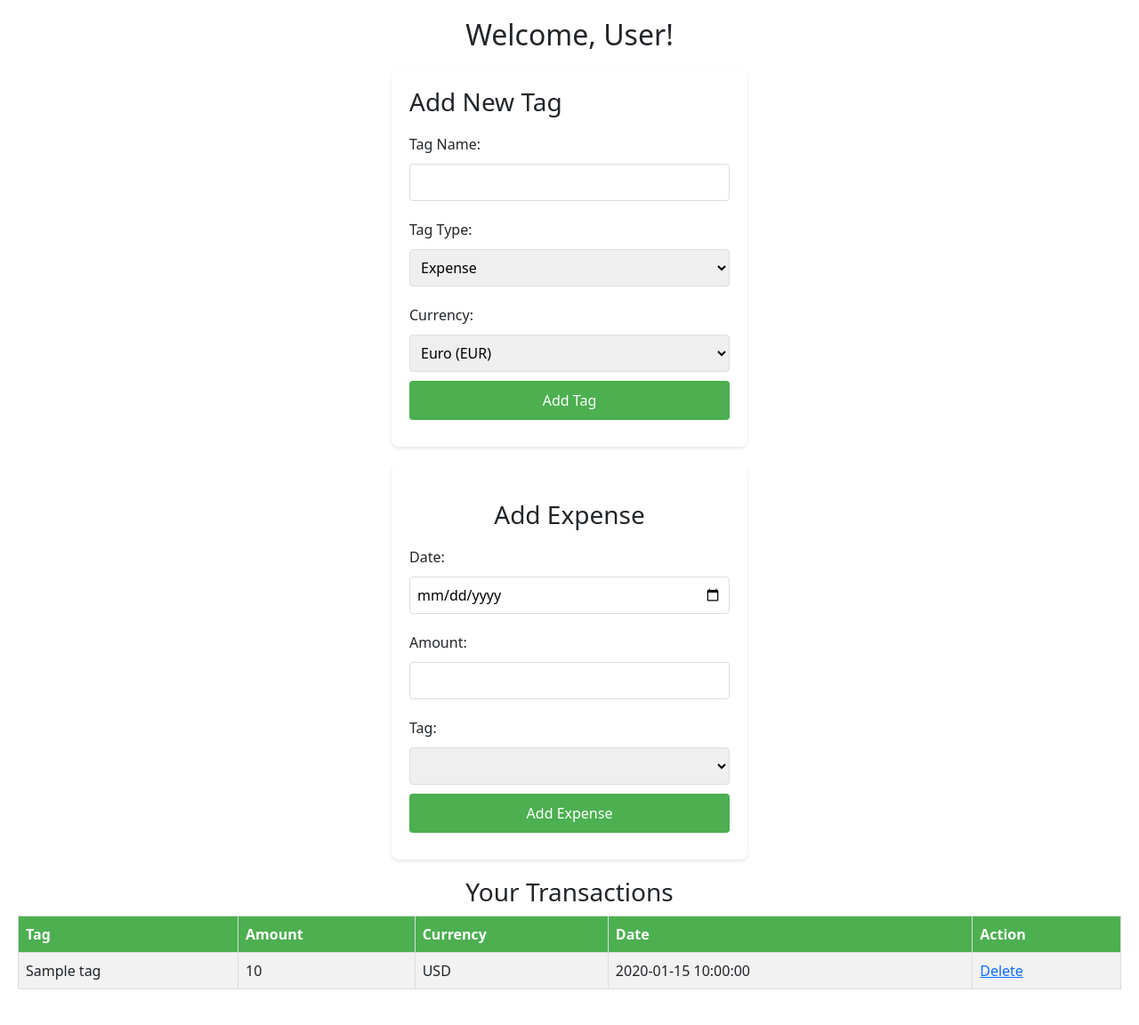
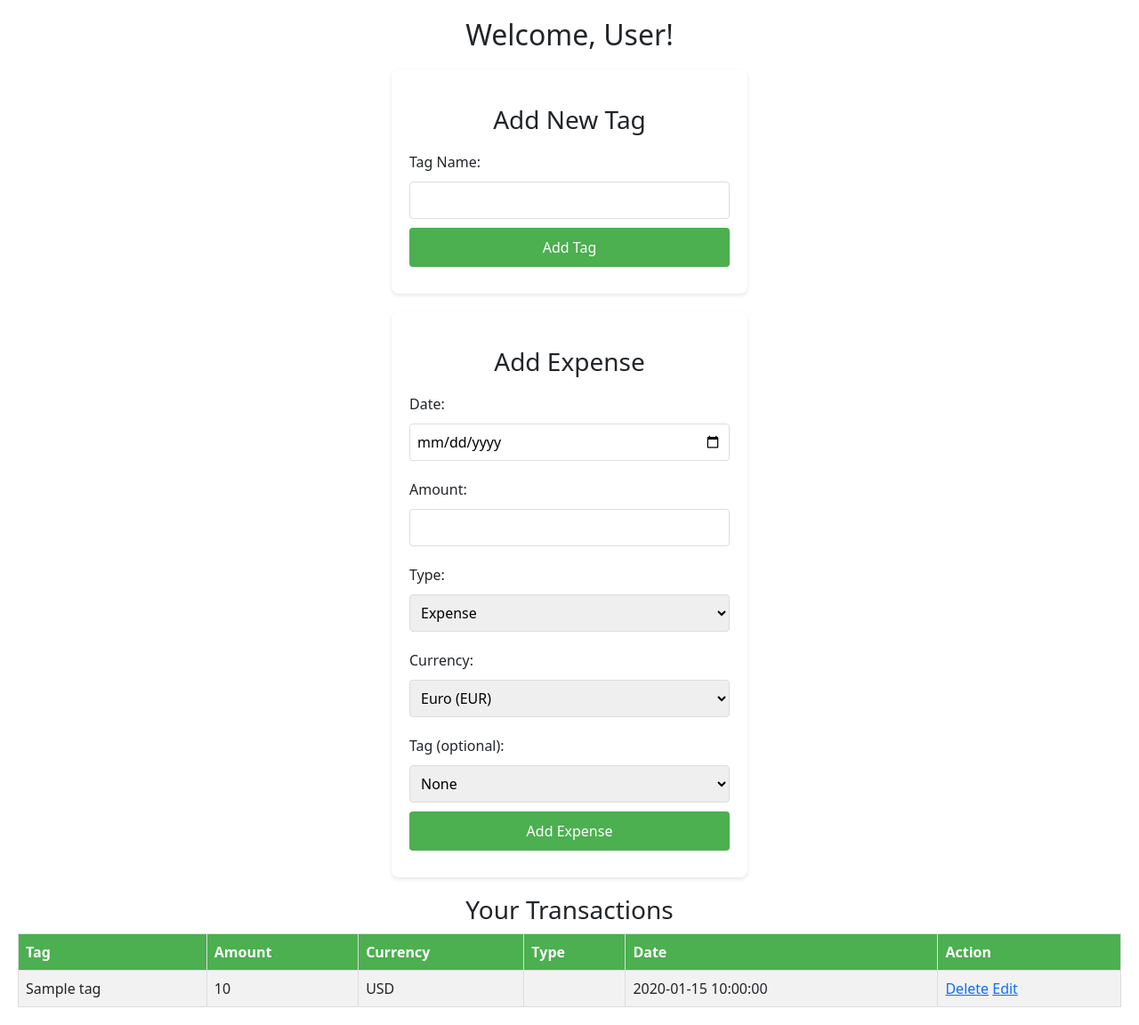
Before and after one commit to pemerut/pemerut-Basic-Expense-Tracking-Application, a PHP site: page / in a window 1280 px wide. Shown: the part 76-1228 px from the top of the page at 89% size. Before the commit the page ends 1188 px from the top, so only its background shows below. Run offline with PHP 8.4, Linux system fonts and the light colour scheme; the visitor is signed in with stand-in values (Sample User, id 1); tables that the repository leaves empty or names only in its code hold one stand-in row (values such as "Sample post"); data that the repository does not hold is empty; some libraries are stand-ins or nearby versions.

Commit message:
Update index.php

```diff
--- a/index.php
+++ b/index.php
@@ -34,12 +34,10 @@
 
     if ($_SERVER["REQUEST_METHOD"] === "POST" && isset($_POST["add_tag"])) {
         $tag_name = clean_input($_POST["tag_name"]);
-        $tag_type = $_POST["tag_type"];
-        $currency = isset($_POST["currency"]) ? $_POST["currency"] : 'EUR';
         $user_id = $_SESSION["user_id"];
 
-        $check = $connection->prepare("INSERT INTO tags (user_id, tag_name, type, currency) VALUES (?, ?, ?, ?)");
-        $check->bind_param("isss", $user_id, $tag_name, $tag_type, $currency);
+        $check = $connection->prepare("INSERT INTO tags (user_id, tag_name) VALUES (?, ?)");
+        $check->bind_param("is", $user_id, $tag_name);
         $check->execute();
 
         if ($check->affected_rows > 0) {
@@ -54,11 +52,13 @@
     if ($_SERVER["REQUEST_METHOD"] === "POST" && isset($_POST["add_expense"])) {
         $date = $_POST["date"];
         $amount = $_POST["amount"];
-        $tag_id = $_POST["tag"];
+        $tag_id = $_POST["tag"] ? $_POST["tag"] : NULL;
         $user_id = $_SESSION["user_id"];
+        $currency = $_POST["currency"];
+        $type = $_POST["type"];
 
-        $check = $connection->prepare("INSERT INTO transactions (user_id, tag_id, date, amount) VALUES (?, ?, ?, ?)");
-        $check->bind_param("iisd", $user_id, $tag_id, $date, $amount);
+        $check = $connection->prepare("INSERT INTO transactions (user_id, tag_id, type, currency, date, amount) VALUES (?, ?, ?, ?, ?, ?)");
+        $check->bind_param("iisssd", $user_id, $tag_id, $type, $currency, $date, $amount);
         $check->execute();
 
         if ($check->affected_rows > 0) {
@@ -70,7 +70,7 @@
         $check->close();
     }
 
-    $tags_check = $connection->prepare("SELECT tag_id, tag_name FROM tags WHERE user_id = ? AND type = 'expense'");
+    $tags_check = $connection->prepare("SELECT tag_id, tag_name FROM tags WHERE user_id = ?");
     $tags_check->bind_param("i", $_SESSION["user_id"]);
     $tags_check->execute();
     $tags_result = $tags_check->get_result();
@@ -78,22 +78,10 @@
     <h2 class="centered-title">Welcome, User!</h2>
 
     <div class="form-container">
-        <h3>Add New Tag</h3>
+        <h3  class="centered-title">Add New Tag</h3>
         <form method="post" action="<?php echo htmlspecialchars($_SERVER["PHP_SELF"]); ?>">
             <label for="tag_name">Tag Name:</label>
             <input type="text" name="tag_name" required><br>
-
-            <label for="tag_type">Tag Type:</label>
-            <select name="tag_type">
-                <option value="expense">Expense</option>
-                <option value="income">Income</option>
-            </select><br>
-            <label for="currency">Currency:</label>
-            <select name="currency">
-                <option value="EUR" selected>Euro (EUR)</option>
-                <option value="USD">US Dollar (USD)</option>
-                <option value="BGN">Bulgarian Lev (BGN)</option>
-            </select><br>
 
             <button type="submit" name="add_tag">Add Tag</button>
         </form>
@@ -107,10 +95,24 @@
             <label for="amount">Amount:</label>
             <input type="number" name="amount" step="0.01" required><br>
 
-            <label for="tag">Tag:</label>
+            <label for="type">Type:</label>
+            <select name="type">
+                <option value="expense">Expense</option>
+                <option value="income">Income</option>
+            </select><br>
+
+            <label for="currency">Currency:</label>
+            <select name="currency">
+                <option value="EUR">Euro (EUR)</option>
+                <option value="USD">US Dollar (USD)</option>
+                <option value="BGN">Bulgarian Lev (BGN)</option>
+            </select><br>
+
+            <label for="tag">Tag (optional):</label>
             <select name="tag">
+            <option value="">None</option>
             <?php
-                while($row = $tags_result->fetch_assoc()) {
+            while ($row = $tags_result->fetch_assoc()) {
                 echo "<option value=\"" . $row["tag_id"] . "\">" . $row["tag_name"] . "</option>";
             }
             ?>
@@ -121,20 +123,24 @@
     </div>
     <h3 class='centered-title'>Your Transactions</h3>
     <?php
-$transactions_check = $connection->prepare("SELECT t.transaction_id, t.date, t.amount, tg.tag_name, tg.currency FROM transactions t JOIN tags tg ON t.tag_id = tg.tag_id WHERE t.user_id = ?");
+$transactions_check = $connection->prepare("SELECT t.transaction_id, t.date, t.amount, t.currency, t.type, tg.tag_name FROM transactions t LEFT JOIN tags tg ON t.tag_id = tg.tag_id WHERE t.user_id = ?");
 $transactions_check->bind_param("i", $_SESSION["user_id"]);
 $transactions_check->execute();
 $transactions_result = $transactions_check->get_result();
 
 if ($transactions_result->num_rows > 0) {
-    echo "<table class='transactions-table'><tr><th>Tag</th><th>Amount</th><th>Currency</th><th>Date</th><th>Action</th></tr>";
-    while($row = $transactions_result->fetch_assoc()) {
+    echo "<table class='transactions-table'><tr><th>Tag</th><th>Amount</th><th>Currency</th><th>Type</th><th>Date</th><th>Action</th></tr>";
+    while ($row = $transactions_result->fetch_assoc()) {
         echo "<tr>
-                <td>" . htmlspecialchars($row["tag_name"]) . "</td>
+                <td>" . htmlspecialchars($row["tag_name"] ?? 'None') . "</td>
                 <td>" . htmlspecialchars($row["amount"]) . "</td>
                 <td>" . htmlspecialchars($row["currency"]) . "</td>
+                <td>" . htmlspecialchars($row["type"]) . "</td>
                 <td>" . htmlspecialchars($row["date"]) . "</td>
-                <td><a href='delete_transaction.php?id=" . $row["transaction_id"] . "' onclick='return confirm(\"Are you sure you want to delete this transaction?\");'>Delete</a></td>
+                <td>
+                    <a href='delete_transaction.php?id=" . $row["transaction_id"] . "' onclick='return confirm(\"Are you sure you want to delete this transaction?\");'>Delete</a>
+                    <a href='edit_transaction.php?id=" . $row["transaction_id"] . "'>Edit</a>
+                </td>
               </tr>";
     }
     echo "</table>";
@@ -146,6 +152,7 @@ $transactions_check->close();
 $connection->close();
 ?>
 
+
 <script src="https://cdn.jsdelivr.net/npm/bootstrap@5.3.2/dist/js/bootstrap.bundle.min.js" integrity="sha384-C6RzsynM9kWDrMNeT87bh95OGNyZPhcTNXj1NW7RuBCsyN/o0jlpcV8Qyq46cDfL" crossorigin="anonymous"></script>
 </body>
 </html>
```
Lines whose indentation alone changed are shown as unchanged.
